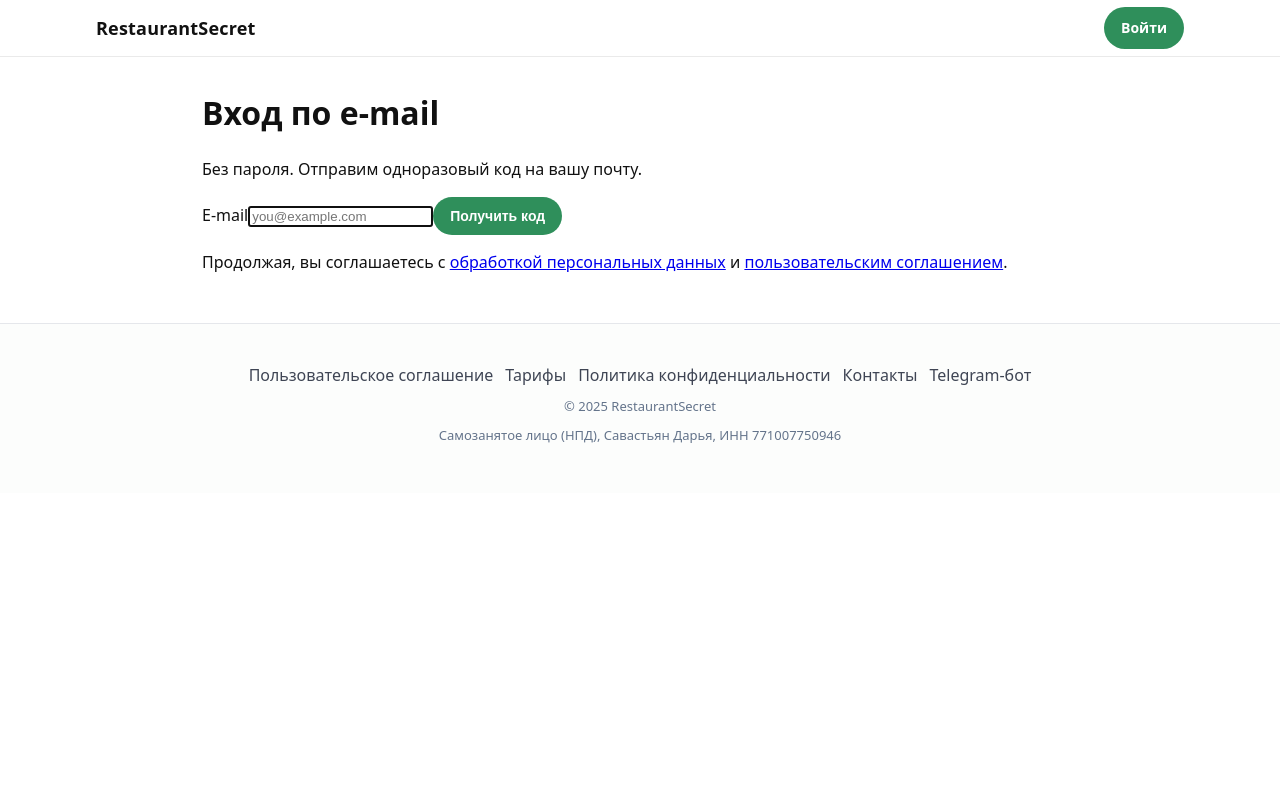
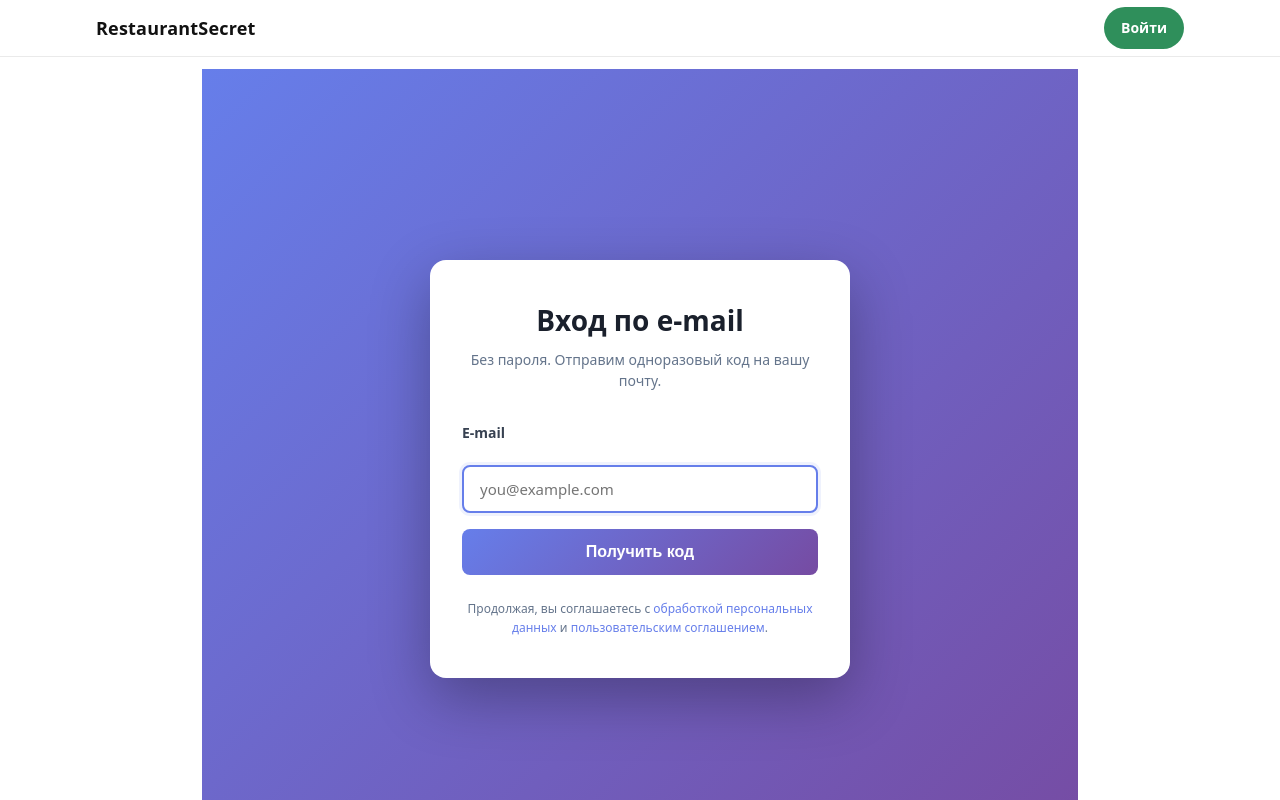
Before and after one commit to dsavastyan/restaurantsecret-web, a React (Vite) app: page /login in a window 1280 px wide. Shown: the top 800 px of the page. Built offline with nearby package versions, Linux system fonts and the light colour scheme; no server answers.

Commit message:
Update styles.css

```diff
--- a/src/styles.css
+++ b/src/styles.css
@@ -3144,4 +3144,158 @@ body { margin:0; font: 16px/1.45 system-ui, -apple-system, Segoe UI, Roboto, san
 
 .w-full {
     width: 100%;
-}
+}/* Login Page Styles */
+.login {
+    min-height: 100vh;
+    display: flex;
+    align-items: center;
+    justify-content: center;
+    background: linear-gradient(135deg, #667eea 0%, #764ba2 100%);
+    padding: 20px;
+}
+
+.login__wrap {
+    width: 100%;
+    max-width: 420px;
+}
+
+.login__card {
+    background: white;
+    border-radius: 16px;
+    padding: 40px 32px;
+    box-shadow: 0 20px 60px rgba(0, 0, 0, 0.3);
+}
+
+.login__title {
+    font-size: 28px;
+    font-weight: 700;
+    color: #1a202c;
+    margin: 0 0 8px 0;
+    text-align: center;
+}
+
+.login__subtitle {
+    font-size: 14px;
+    color: #64748b;
+    margin: 0 0 32px 0;
+    text-align: center;
+    line-height: 1.5;
+}
+
+.login__alert {
+    background: #fee2e2;
+    border: 1px solid #fca5a5;
+    border-radius: 8px;
+    padding: 12px 16px;
+    color: #991b1b;
+    font-size: 14px;
+    margin-bottom: 20px;
+}
+
+.login__form {
+    display: flex;
+    flex-direction: column;
+    gap: 16px;
+}
+
+.login__label {
+    display: block;
+    font-size: 14px;
+    font-weight: 600;
+    color: #374151;
+    margin-bottom: 6px;
+}
+
+.login__input {
+    width: 100%;
+    padding: 12px 16px;
+    border: 2px solid #e2e8f0;
+    border-radius: 8px;
+    font-size: 15px;
+    font-family: inherit;
+    transition: all 0.2s ease;
+    background: white;
+}
+
+.login__input:focus {
+    outline: none;
+    border-color: #667eea;
+    box-shadow: 0 0 0 3px rgba(102, 126, 234, 0.1);
+}
+
+.login__input:disabled {
+    background: #f1f5f9;
+    cursor: not-allowed;
+}
+
+.login__input[aria-invalid="true"] {
+    border-color: #ef4444;
+}
+
+.login__submit {
+    width: 100%;
+    padding: 14px 24px;
+    font-size: 16px;
+    font-weight: 600;
+    border: none;
+    border-radius: 8px;
+    cursor: pointer;
+    transition: all 0.2s ease;
+    background: linear-gradient(135deg, #667eea 0%, #764ba2 100%);
+    color: white;
+}
+
+.login__submit:hover:not(:disabled) {
+    transform: translateY(-2px);
+    box-shadow: 0 8px 16px rgba(102, 126, 234, 0.3);
+}
+
+.login__submit:active:not(:disabled) {
+    transform: translateY(0);
+}
+
+.login__submit:disabled {
+    opacity: 0.6;
+    cursor: not-allowed;
+}
+
+.login__resend {
+    background: none;
+    border: none;
+    color: #667eea;
+    font-size: 14px;
+    cursor: pointer;
+    text-decoration: underline;
+    padding: 8px 0;
+    margin-top: 4px;
+}
+
+.login__resend:disabled {
+    color: #94a3b8;
+    cursor: not-allowed;
+}
+
+.login__hint {
+    font-size: 13px;
+    color: #64748b;
+    margin: 12px 0 0 0;
+    text-align: center;
+}
+
+.login__legal {
+    font-size: 12px;
+    color: #64748b;
+    margin: 24px 0 0 0;
+    text-align: center;
+    line-height: 1.6;
+}
+
+.login__legal a {
+    color: #667eea;
+    text-decoration: none;
+    font-weight: 500;
+}
+
+.login__legal a:hover {
+    text-decoration: underline;
+}
```
